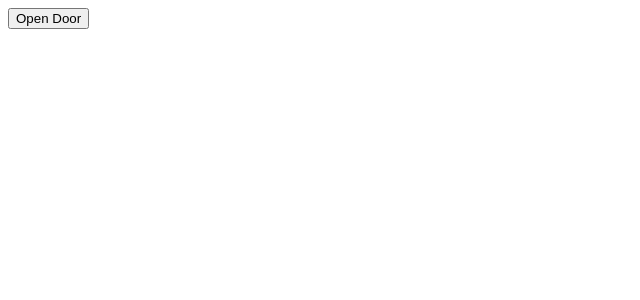
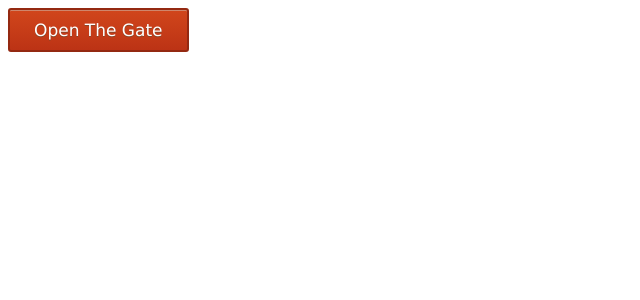
Before and after one commit to maxskunk/door-ajar, an Angular app in the folder door-access-web/: page / in a window 1280 px wide. Shown: the top 300 px of the page, without its empty margins (0-640 px from the left). Built offline with nearby package versions, Linux system fonts and the light colour scheme.

Commit message:
Button Styling

```diff
--- a/door-access-web/src/app/app.component.html
+++ b/door-access-web/src/app/app.component.html
@@ -1 +1 @@
-<button (click)="attemptOpen()">Open Door</button>
+<button class="myButton" (click)="attemptOpen()">Open The Gate</button>
--- a/door-access-web/src/app/app.component.scss
+++ b/door-access-web/src/app/app.component.scss
@@ -0,0 +1,40 @@
+
+.myButton {
+	-moz-box-shadow:inset 0px 1px 0px 0px #cf866c;
+	-webkit-box-shadow:inset 0px 1px 0px 0px #cf866c;
+	box-shadow:inset 0px 1px 0px 0px #cf866c;
+	background:-webkit-gradient(linear, left top, left bottom, color-stop(0.05, #d0451b), color-stop(1, #bc3315));
+	background:-moz-linear-gradient(top, #d0451b 5%, #bc3315 100%);
+	background:-webkit-linear-gradient(top, #d0451b 5%, #bc3315 100%);
+	background:-o-linear-gradient(top, #d0451b 5%, #bc3315 100%);
+	background:-ms-linear-gradient(top, #d0451b 5%, #bc3315 100%);
+	background:linear-gradient(to bottom, #d0451b 5%, #bc3315 100%);
+	filter:progid:DXImageTransform.Microsoft.gradient(startColorstr='#d0451b', endColorstr='#bc3315',GradientType=0);
+	background-color:#d0451b;
+	-moz-border-radius:3px;
+	-webkit-border-radius:3px;
+	border-radius:3px;
+	border:2px solid #942911;
+	display:inline-block;
+	cursor:pointer;
+	color:#ffffff;
+	font-family:Verdana;
+	font-size:17px;
+	padding:10px 24px;
+	text-decoration:none;
+	text-shadow:0px 1px 0px #854629;
+}
+.myButton:hover {
+	background:-webkit-gradient(linear, left top, left bottom, color-stop(0.05, #bc3315), color-stop(1, #d0451b));
+	background:-moz-linear-gradient(top, #bc3315 5%, #d0451b 100%);
+	background:-webkit-linear-gradient(top, #bc3315 5%, #d0451b 100%);
+	background:-o-linear-gradient(top, #bc3315 5%, #d0451b 100%);
+	background:-ms-linear-gradient(top, #bc3315 5%, #d0451b 100%);
+	background:linear-gradient(to bottom, #bc3315 5%, #d0451b 100%);
+	filter:progid:DXImageTransform.Microsoft.gradient(startColorstr='#bc3315', endColorstr='#d0451b',GradientType=0);
+	background-color:#bc3315;
+}
+.myButton:active {
+	position:relative;
+	top:1px;
+}
```
Also changed, not shown: door-access-web/src/assets/hud.svg (added).
